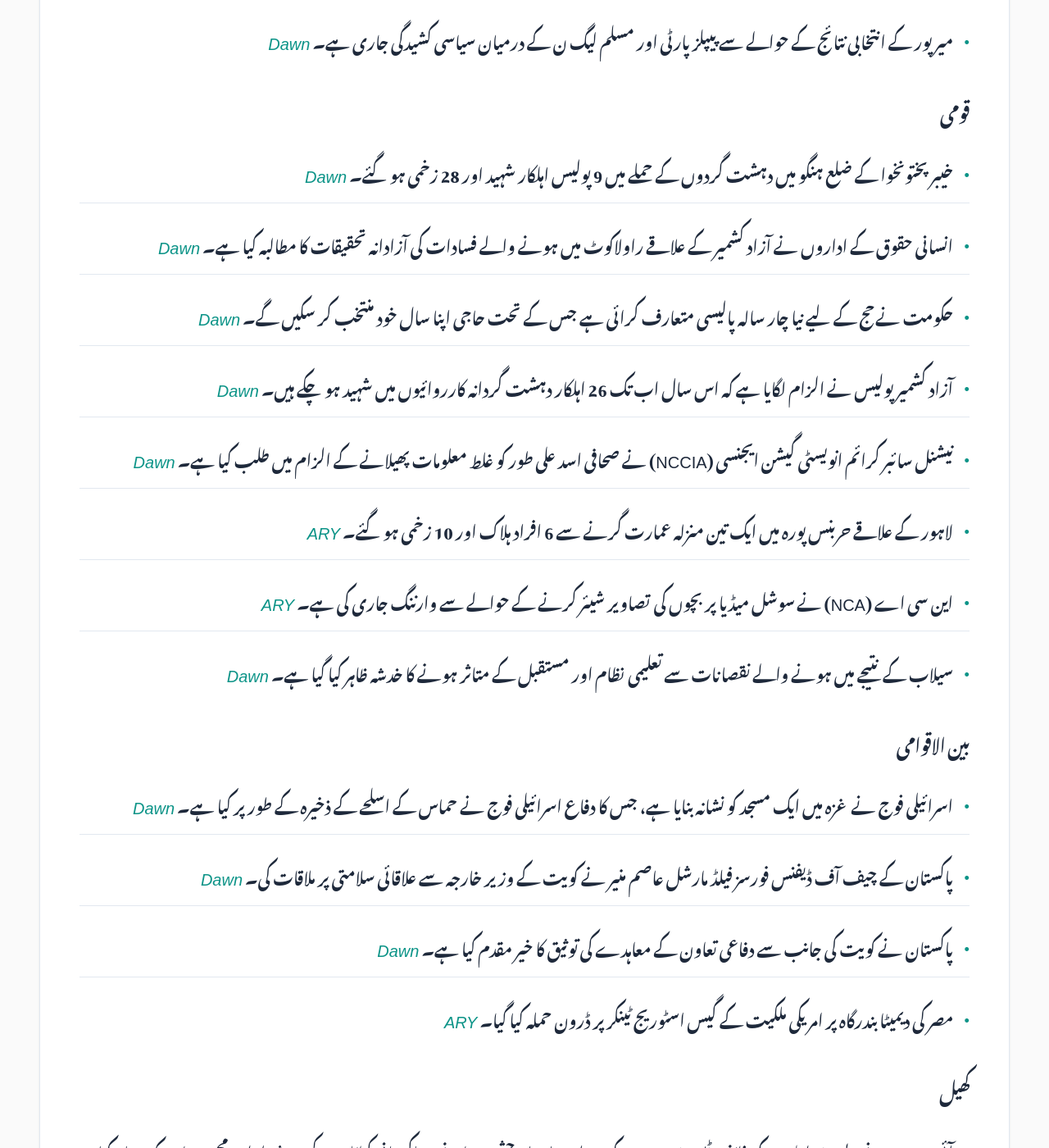
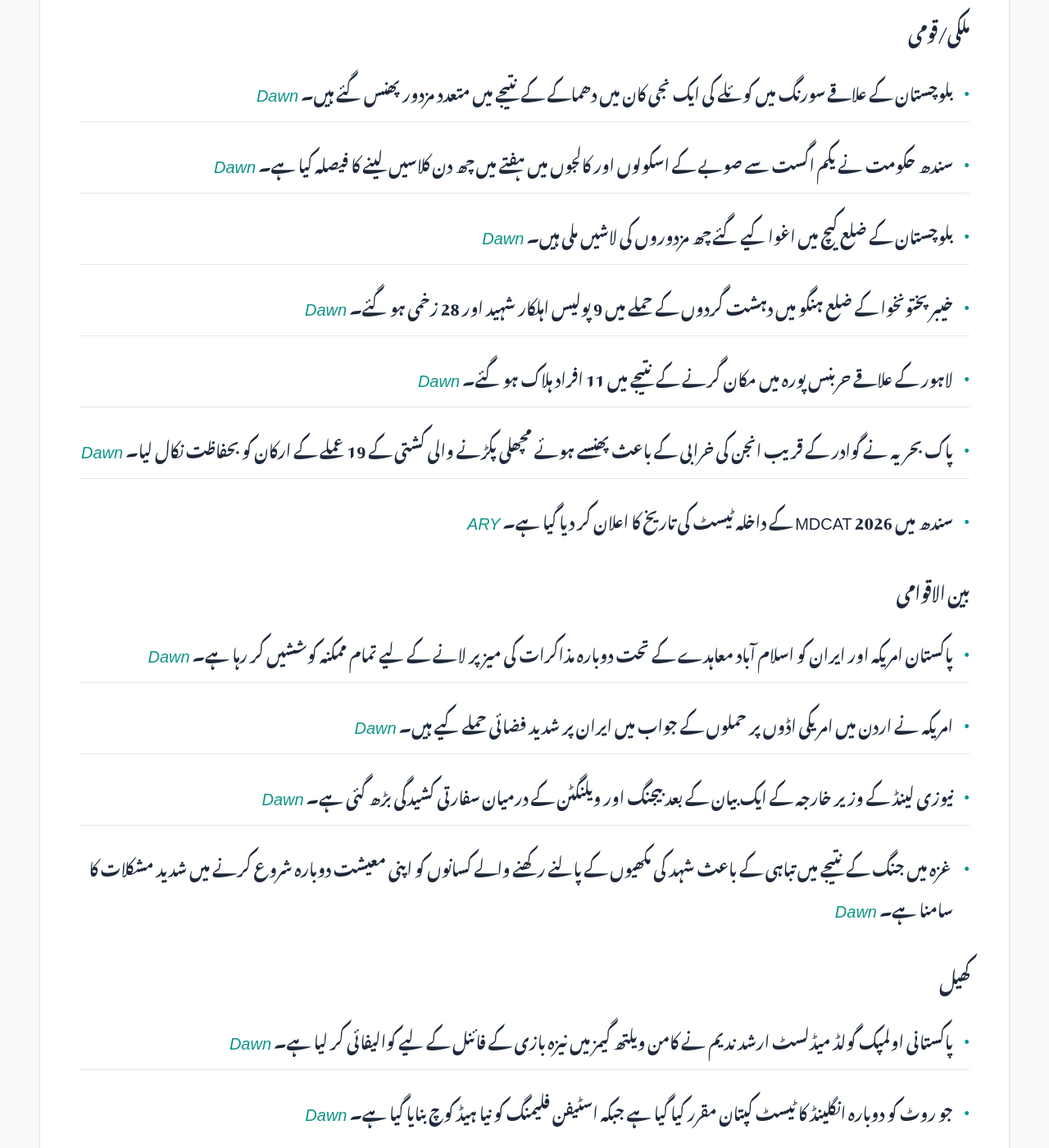
Before and after one commit to zsubzwary/news, a Jekyll site: the page built from ur/index.md, in a window 1280 px wide and 1400 px high, scrolled down 1597 px. Shown: the whole window at 82% size. Built offline with Jekyll 4.4.1, drawn with Linux system fonts in a browser that asks for light colours; some web fonts are replaced; comment, search, counter and statistics services are not loaded; some of the changed text lies outside the part shown.

Commit message:
DateTime; 2026-07-30T16:09:24.405Z

```diff
--- a/ur/index.md
+++ b/ur/index.md
@@ -7,54 +7,51 @@ rtl: true
 
 پاکستان کی تازہ خبروں کا خلاصہ
 
- &lrm; 30-Jul-2026 09:08PKT
+ &lrm; 30-Jul-2026 21:09PKT
 
 پڑھنے کا وقت : 5 منٹ
 
 ### معیشت
-- حکومت بجلی کی طلب میں کمی کے باعث بجلی کے نئے ٹیرف پیکیج پر غور کر رہی ہے۔ *[Dawn](https://www.dawn.com/news/2019376/govt-hints-at-new-power-tariff-package-as-demand-falls)*
-- حکومت نے ڈیزل کی قیمت میں 2.24 روپے کا اضافہ اور پٹرول کی قیمت میں 75 پیسے کی کمی کر دی ہے۔ *[Dawn](https://www.dawn.com/news/2019282/govt-increases-diesel-price-by-rs224-decreases-petrols-by-75-paisas)*
-- ایکسپورٹرز کے مطابق روپے کی مصنوعی قدر میں اضافہ برآمدات اور غیر ملکی سرمایہ کاری کے لیے رکاوٹ بن رہا ہے۔ *[Dawn](https://www.dawn.com/news/2019351/managed-exchange-rate-hurts-exports-investments)*
-- اقتصادی رابطہ کمیٹی (ECC) نے برآمد کنندگان کے لیے 255 ارب روپے کے سبسڈی پیکج کی منظوری دی ہے۔ *[Dawn](https://www.dawn.com/news/2019424/here-it-comes)*
+- پاکستان اور اس کے علاقائی پانیوں کو لائیڈز مارکیٹ ایسوسی ایشن کی خطرناک پانیوں کی فہرست سے نکال دیا گیا ہے، جس سے بحری جہازوں کے انشورنس پریمیئم اور اخراجات میں کمی آئے گی۔ *[Dawn](https://www.dawn.com/news/2019509/pakistan-removed-from-risk-assessors-list-of-dangerous-waters-maritime-affairs-minister)*
+- بجلی کی طلب میں کمی کے بعد حکومت نئے پاور ٹیرف پیکیج پر کام کر رہی ہے جس سے صارفین کے بلوں پر اضافی بوجھ پڑ سکتا ہے۔ *[Dawn](https://www.dawn.com/news/2019376/govt-hints-at-new-power-tariff-package-as-demand-falls)*
 
 ### سائنس اور ٹیکنالوجی
-- ماہرین نے خبردار کیا ہے کہ مصنوعی ذہانت (AI) کے سرچ انجن طنز و مزاح کو حقیقت سمجھنے کی غلطی کر سکتے ہیں۔ *[ARY](https://arynews.tv/ai-search-engines-may-mistake-satire-for-facts-experts-warn)*
-
-### موسم
-- ملتان میں دریائے چناب کے سیلابی ریلے کے باعث 22 علاقے زیر آب آ گئے ہیں جس سے فصلیں اور بستیاں متاثر ہوئی ہیں۔ *[Dawn](https://www.dawn.com/news/2019292/22-areas-in-punjabs-multan-district-partially-submerged-under-floodwaters)*
-- فیروزوالہ میں بھید نالے کے ٹوٹنے سے کئی گاؤں زیر آب آ گئے ہیں اور لوگ مشکل سے اپنے گھروں کی طرف لوٹ رہے ہیں۔ *[Dawn](https://www.dawn.com/news/2019342/footprints-trudging-home-in-waist-deep-water)*
+- شیاومی نے ایک نئی SUV سیریز متعارف کرائی ہے جو جدید ترین ڈیزائن اور دوبارہ ترتیب دینے کے قابل انٹیریئر کے ساتھ آتی ہے۔ *[ARY](https://arynews.tv/skynomad-xiaomi-launches-suv-series-2026)*
 
 ### سیاست
-- پیلڈاٹ (Pildat) کے مطابق 2025-26 کے دوران سینیٹ کی قانون سازی میں اضافہ ہوا لیکن اس کے معیار اور نگرانی میں کمی آئی ہے۔ *[Dawn](https://www.dawn.com/news/2019356/senate-output-increased-in-2025-26-scrutiny-weakened-pildat)*
-- سینیٹ کی فنانس کمیٹی نے اسلامی بینکوں کو خواتین ملازمین پر عبایا پہننے کی پابندی لگانے سے روک دیا ہے۔ *[Dawn](https://www.dawn.com/news/2019277/senate-panel-restricts-islamic-banks-from-compelling-female-employees-to-wear-abayas)*
-- میرپور کے انتخابی نتائج کے حوالے سے پیپلز پارٹی اور مسلم لیگ ن کے درمیان سیاسی کشیدگی جاری ہے۔ *[Dawn](https://www.dawn.com/news/2019220/re-polling-demand-form-47-jibe-and-doomsday-talk-ppp-pml-n-continue-to-trade-barbs-over-mirpur-election-results)*
+- بلاول بھٹو نے خبردار کیا ہے کہ اگر آزاد جموں و کشمیر کے انتخابات میں دھاندلی کی گئی تو وفاقی حکومت کے خلاف 'کاؤنٹ ڈاؤن' شروع ہو جائے گا۔ *[Dawn](https://www.dawn.com/news/2019507/bilawal-warns-countdown-will-begin-for-federal-government-if-it-steals-ajk-election)*
+- وزیر داخلہ محسن نقوی نے تمام سیاسی جماعتوں پر زور دیا ہے کہ وہ نئے صوبوں کے قیام جیسے اہم قومی مسائل کو حل کرنے کے لیے مل کر کام کریں۔ *[Dawn](https://www.dawn.com/news/2019502/naqvi-urges-all-political-parties-to-settle-issue-of-more-provinces-says-current-system-has-collapsed)*
+- آزاد کشمیر اسمبلی نے حالیہ بے چینی پر مذمت کرنے اور سچائی اور مصالحت کمیشن کے قیام کی حمایت میں قراردادیں منظور کیں۔ *[Dawn](https://www.dawn.com/news/2019496/ajk-assembly-adopts-resolutions-condemning-ministers-remarks-backing-the-truth-and-reconciliation-commission)*
+- لاہور ہائی کورٹ نے پی ٹی آئی رہنما عمران خان کی بہن نورین نیازی کو سائبر کرائم کیس میں حفاظتی ضمانت دے دی۔ *[Dawn](https://www.dawn.com/news/2019475/lhc-grants-imrans-sister-noreen-niazi-protective-bail-in-peca-case)*
+- صحافی اسد علی طور نے اسلام آباد ہائی کورٹ میں این سی سی آئی اے کے نوٹس کے خلاف چیلنج دائر کیا ہے۔ *[Dawn](https://www.dawn.com/news/2019490/journalist-asad-ali-toor-challenges-nccia-notice-in-ihc)*
 
-### قومی
+### ملکی/قومی
+- بلوچستان کے علاقے سورنگ میں کوئلے کی ایک نجی کان میں دھماکے کے نتیجے میں متعدد مزدور پھنس گئے ہیں۔ *[Dawn](https://www.dawn.com/news/2019505/several-workers-feared-trapped-after-explosion-in-private-coal-mine-near-quetta-officials)*
+- سندھ حکومت نے یکم اگست سے صوبے کے اسکولوں اور کالجوں میں ہفتے میں چھ دن کلاسیں لینے کا فیصلہ کیا ہے۔ *[Dawn](https://www.dawn.com/news/2019492/sindh-schools-colleges-to-have-classes-six-days-a-week-from-aug-1)*
+- بلوچستان کے ضلع کیچ میں اغوا کیے گئے چھ مزدوروں کی لاشیں ملی ہیں۔ *[Dawn](https://www.dawn.com/news/2019468/bullet-riddled-bodies-of-6-kidnapped-labourers-found-in-balochistans-turbat)*
 - خیبر پختونخوا کے ضلع ہنگو میں دہشت گردوں کے حملے میں 9 پولیس اہلکار شہید اور 28 زخمی ہو گئے۔ *[Dawn](https://www.dawn.com/news/2019442/9-cops-martyred-28-injured-as-police-checkpost-comes-under-attack-in-kps-hangu)*
-- انسانی حقوق کے اداروں نے آزاد کشمیر کے علاقے راولاکوٹ میں ہونے والے فسادات کی آزادانہ تحقیقات کا مطالبہ کیا ہے۔ *[Dawn](https://www.dawn.com/news/2019279/hrcp-amnesty-call-for-prompt-independent-probe-into-rawalakot-unrest)*
-- حکومت نے حج کے لیے نیا چار سالہ پالیسی متعارف کرائی ہے جس کے تحت حاجی اپنا سال خود منتخب کر سکیں گے۔ *[Dawn](https://www.dawn.com/news/2019338/pilgrims-can-choose-their-haj-year-under-new-four-year-policy)*
-- آزاد کشمیر پولیس نے الزام لگایا ہے کہ اس سال اب تک 26 اہلکار دہشت گردانہ کارروائیوں میں شہید ہو چکے ہیں۔ *[Dawn](https://www.dawn.com/news/2019216/ajk-police-accuse-jaac-of-targeting-leas-say-26-personnel-martyred-this-year)*
-- نیشنل سائبر کرائم انویسٹی گیشن ایجنسی (NCCIA) نے صحافی اسد علی طور کو غلط معلومات پھیلانے کے الزام میں طلب کیا ہے۔ *[Dawn](https://www.dawn.com/news/2019261/nccia-summons-journalist-asad-ali-toor-over-allegedly-spreading-false-information)*
-- لاہور کے علاقے حربنس پورہ میں ایک تین منزلہ عمارت گرنے سے 6 افراد ہلاک اور 10 زخمی ہو گئے۔ *[ARY](https://arynews.tv/lahore-six-killed-10-rescued-as-three-storey-building-collapses)*
-- این سی اے (NCA) نے سوشل میڈیا پر بچوں کی تصاویر شیئر کرنے کے حوالے سے وارننگ جاری کی ہے۔ *[ARY](https://arynews.tv/do-not-share-childrens-pics-on-social-media-nca-issues-warning)*
-- سیلاب کے نتیجے میں ہونے والے نقصانات سے تعلیمی نظام اور مستقبل کے متاثر ہونے کا خدشہ ظاہر کیا گیا ہے۔ *[Dawn](https://www.dawn.com/news/2019425/drowning-the-future)*
+- لاہور کے علاقے حربنس پورہ میں مکان گرنے کے نتیجے میں 11 افراد ہلاک ہو گئے۔ *[Dawn](https://www.dawn.com/news/2019447/11-killed-6-injured-as-three-storey-house-collapses-in-lahores-harbanspura)*
+- پاک بحریہ نے گوادر کے قریب انجن کی خرابی کے باعث پھنسے ہوئے مچھلی پکڑنے والی کشتی کے 19 عملے کے ارکان کو بحفاظت نکال لیا۔ *[Dawn](https://www.dawn.com/news/2019451/pakistan-navy-rescues-19-crew-members-of-fishing-vessel-stranded-near-gwadar)*
+- سندھ میں MDCAT 2026 کے داخلہ ٹیسٹ کی تاریخ کا اعلان کر دیا گیا ہے۔ *[ARY](https://arynews.tv/mdcat-2026-entrance-test-date-in-sindh-announced)*
 
 ### بین الاقوامی
-- اسرائیلی فوج نے غزہ میں ایک مسجد کو نشانہ بنایا ہے، جس کا دفاع اسرائیلی فوج نے حماس کے اسلحے کے ذخیرہ کے طور پر کیا ہے۔ *[Dawn](https://www.dawn.com/news/2019340/israel-targets-mosque-in-gaza-under-hamas-weapons-dump-pretext)*
-- پاکستان کے چیف آف ڈیفنس فورسز فیلڈ مارشل عاصم منیر نے کویت کے وزیر خارجہ سے علاقائی سلامتی پر ملاقات کی۔ *[Dawn](https://www.dawn.com/news/2019222/cdf-munir-kuwait-fm-discuss-regional-security-and-steps-to-boost-bilateral-cooperation)*
-- پاکستان نے کویت کی جانب سے دفاعی تعاون کے معاہدے کی توثیق کا خیر مقدم کیا ہے۔ *[Dawn](https://www.dawn.com/news/2019274/pakistan-welcomes-kuwaits-recent-ratification-of-2023-pact-to-expand-defence-cooperation)*
-- مصر کی دیمیٹا بندرگاہ پر امریکی ملکیت کے گیس اسٹوریج ٹینکر پر ڈرون حملہ کیا گیا۔ *[ARY](https://arynews.tv/drone-strikes-us-owned-gas-tanker-at-egypts-damietta-port)*
+- پاکستان امریکہ اور ایران کو اسلام آباد معاہدے کے تحت دوبارہ مذاکرات کی میز پر لانے کے لیے تمام ممکنہ کوششیں کر رہا ہے۔ *[Dawn](https://www.dawn.com/news/2019454/pakistan-says-doing-utmost-to-bring-us-iran-back-to-islamabad-mou)*
+- امریکہ نے اردن میں امریکی اڈوں پر حملوں کے جواب میں ایران پر شدید فضائی حملے کیے ہیں۔ *[Dawn](https://www.dawn.com/news/2019449/us-military-carries-out-heavy-wave-of-retaliatory-strikes-on-iran-for-attack-on-bases)*
+- نیوزی لینڈ کے وزیر خارجہ کے ایک بیان کے بعد بیجنگ اور ویلنگٹن کے درمیان سفارتی کشیدگی بڑھ گئی ہے۔ *[Dawn](https://www.dawn.com/news/2019463/new-zealand-fm-in-row-with-beijings-envoy-after-telling-chinese-born-lawmaker-to-go-back-to-your-own-country)*
+- غزہ میں جنگ کے نتیجے میں تباہی کے باعث شہد کی مکھیوں کے پالنے رکھنے والے کسانوں کو اپنی معیشت دوبارہ شروع کرنے میں شدید مشکلات کا سامنا ہے۔ *[Dawn](https://www.dawn.com/news/2019515/with-fields-destroyed-and-hives-lost-gazas-beekeepers-struggle-to-start-over)*
 
 ### کھیل
-- آئی سی سی نے ویسٹ انڈیز کے خلاف ٹیسٹ سیریز کے دوران جارحانہ جشن منانے پر پاکستانی کھلاڑیوں کھرم شہزاد اور محمد عباس کو جرمانہ کیا۔ *[Dawn](https://www.dawn.com/news/2019251/icc-penalises-khurram-shahzad-mohammad-abbas-over-aggressive-animated-celebration-during-west-indies-test)*
+- پاکستانی اولمپک گولڈ میڈلسٹ ارشد ندیم نے کامن ویلتھ گیمز میں نیزہ بازی کے فائنل کے لیے کوالیفائی کر لیا ہے۔ *[Dawn](https://www.dawn.com/news/2019491/arshad-nadeem-qualifies-for-javelin-throw-final-at-commonwealth-games)*
+- جو روٹ کو دوبارہ انگلینڈ کا ٹیسٹ کپتان مقرر کیا گیا ہے جبکہ اسٹیفن فلیمنگ کو نیا ہیڈ کوچ بنایا گیا ہے۔ *[Dawn](https://www.dawn.com/news/2019513/root-named-england-test-captain-fleming-appointed-coach)*
 
 ### صحت
-- وزیر مملکت برائے صحت نے خبردار کیا ہے کہ اگر اقدامات نہ کیے گئے تو 2040 تک پاکستان کی آبادی 400 ملین تک پہنچ سکتی ہے۔ *[Dawn](https://www.dawn.com/news/2019379/pakistans-population-can-reach-400-million-by-2040)*
+- برطانیہ میں سائکلو سپورا (Cyclospora) کے انفیکشنز میں اضافے کی اطلاع ملی ہے۔ *[ARY](https://arynews.tv/uk-also-reports-rise-in-cyclospora-infections)*
+- نئی دوا 'Litfulo' برص (Vitiligo) کے مریضوں میں جلد کی رنگت بحال کرنے میں مددگار ثابت ہو رہی ہے۔ *[ARY](https://arynews.tv/litfulo-drug-restores-skin-pigmentation-in-late-stage-vitiligo-trials)*
 
 ### دیگر
-- جنوبی یورپ میں جنگلات کی آگ کی وجہ سے جارج اور امال کلونی کو اپنا فرانسیسی گھر چھوڑنا پڑا۔ *[ARY](https://arynews.tv/george-amal-clooney-evacuate-french-home-amid-wildfires)*
-- ٹام کروز کی بیٹی سری کے نام کی تبدیلی پر ان کے ردعمل کی خبریں گردش کر رہی ہیں۔ *[ARY](https://arynews.tv/tom-cruise-reacts-as-daughter-suri-changes-last-name)*
-- میگھن مارکل کی ماسٹر شیف میں شرکت پر سوشل میڈیا پر تنقید کی گئی۔ *[ARY](https://arynews.tv/meghans-masterchef-appearance-slammed-by-pr-gurus-as-messy-around-the-edges)*
-- لنڈسے کینسی قتل کیس کے ٹرائل میں سابق شوہ变形 ذہنی ادویات کے حوالے سے گواہی اہم موڑ ثابت ہو سکتی ہے۔ *[ARY](https://arynews.tv/lindsay-clancy-murder-trial-ex-husbands-testimony-on-psychiatric-medication-becomes-key-focus)*
-- ٹام ہالینڈ اور زنڈیا کی نجی شادی کی تفصیلات سامنے آئی ہیں۔ *[ARY](https://arynews.tv/secret-details-behind-tom-holland-and-zendayas-private-wedding)*
-- شوانگی جوشی کی ٹیم نے "لاک اپ" تنازعے پر وضاحت پیش کر دی ہے۔ *[ARY](https://arynews.tv/shivangi-joshis-team-clears-up-lock-upp-controversy)*
+- جاپان کے ایک مال میں زلزلے کے بعد 25 بلیوں کو بحفاظت نکال لیا گیا ہے۔ *[Dawn](https://www.dawn.com/news/2019478/glad-everyones-safe-sigh-of-relief-after-25-cats-escape-japan-mall-damaged-by-quake)*
+- امریکی حکومت کے ایک نقشے میں افریقہ کے تمام ممالک غلط ناموں سے لیبل کیے گئے۔ *[ARY](https://arynews.tv/us-government-map-of-africa-mislabels-every-country)*
+- کیٹی پیری اور جسٹن ٹروڈو فرانسیسی ریویرا میں تفریح کے دوران دیکھے گئے۔ *[ARY](https://arynews.tv/katy-perry-justin-trudeau-enjoy-french-riviera-getaway)*
+- لسنڈے کلانسی کے مقدمے میں سابق شوہر نے عدالت میں اہم گواہی دی۔ *[ARY](https://arynews.tv/lindsay-clancy-trial-ex-husband-testifies-about-devastating-moment-he-discovered-children)*
+- گلوکارہ میگن موری نے اچانک بیماری کے باعث ڈینور میں اپنا کنسرٹ ادھورا چھوڑ دیا۔ *[ARY](https://arynews.tv/megan-moroney-stops-denver-concert-mid-show-due-to-sudden-illness)*
+- شاہ چارلس اور شہزادہ ہیری کے درمیان تعلقات میں اب بھی کشیدگی کے آثار پائے جاتے ہیں۔ *[ARY](https://arynews.tv/royal-expert-claims-tension-remains-between-king-charles-and-prince-harry-following-reunion)*
```
